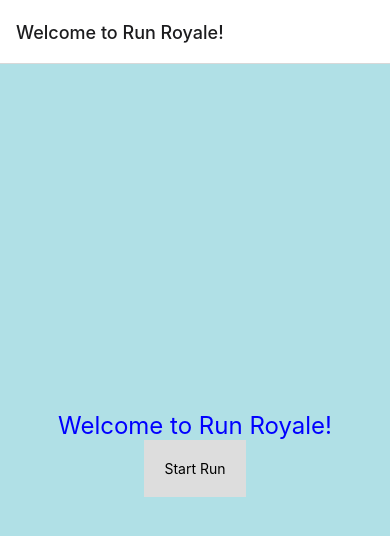
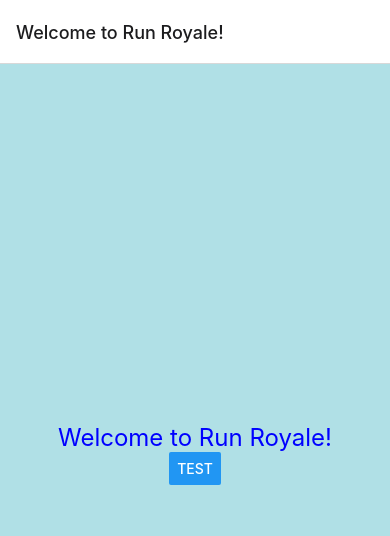
Before and after one commit to TaylorFurman/runroyalenative, a React Native app: screen / in a window 390 px wide. Shown: the top 536 px of the page. Built offline with nearby package versions, Linux system fonts and the light colour scheme; no server answers.

Commit message:
testing api connections

```diff
--- a/src/screens/Homepage.js
+++ b/src/screens/Homepage.js
@@ -1,7 +1,8 @@
 import React, { useState, useEffect } from "react";
-import { View, StyleSheet } from "react-native";
+import { View, StyleSheet, Button } from "react-native";
 import { WelcomeMessage } from "../components/WelcomeMessage";
 import { StartRunButton } from "../components/StartRunButton";
+// import { Button } from "react-native-ui-lib/src/components/button";
 
 
 export function Homepage({ navigation }) {
@@ -16,11 +17,38 @@ const [userData, setUserData] = useState(null);
       .then(data => setUserData(data));
   }, [])
 
+  async function saveActivity(
+    // {totalHours, totalMinutes, totalSeconds}
+    ) {
+    console.log("hello")
+    // Make API call to save activity
+    // const response = await fetch('http://localhost:8000/users', {
+    //     method: "POST",
+    //     // body: {
+    //     //     totalHours,
+    //     //     totalMinutes,
+    //     //     totalSeconds
+    //     // }
+    //   })
+    //   .then(response => {
+    //     console.log(response)
+    //     response.json()
+    // })
+    //   .then(data => setUserData(data));
+
+      const response = await fetch("http://localhost:8000/users");
+      console.log("response", response)
+      const movies = await response.json();
+      console.log(movies);
+    //navigation.navigate('Home');
+  }
+
   console.log(userData);
   return (
     <View style={styles.container}>
       <WelcomeMessage />
-      <StartRunButton navigation={navigation} />
+      <Button title="Test"  onPress={saveActivity}/>
+      {/* <StartRunButton navigation={navigation} /> */}
     </View>
   );
 }
--- a/src/screens/SummaryOfRun.js
+++ b/src/screens/SummaryOfRun.js
@@ -12,9 +12,23 @@ export function SummaryOfRun(props) {
 
   const { totalHours, totalMinutes, totalSeconds } = parseTimeFromSeconds(seconds);
 
-  function saveActivity() {
+  async function saveActivity({totalHours, totalMinutes, totalSeconds}) {
+    console.log("hello")
     // Make API call to save activity
-    navigation.navigate('Home');
+    const response = await fetch('http://localhost:8000/users', {
+        method: "POST",
+        body: {
+            totalHours,
+            totalMinutes,
+            totalSeconds
+        }
+      })
+      .then(response => {
+        console.log(response)
+        response.json()
+    })
+      .then(data => setUserData(data));
+    //navigation.navigate('Home');
   }
 
   return (
@@ -78,7 +92,7 @@ export function SummaryOfRun(props) {
         <TouchableOpacity
           style={styles.touchArea}
           onLongPress={() => {
-            saveActivity();
+            saveActivity({totalHours, totalMinutes, totalSeconds});
           }}
           delayLongPress={750}
         >
```
